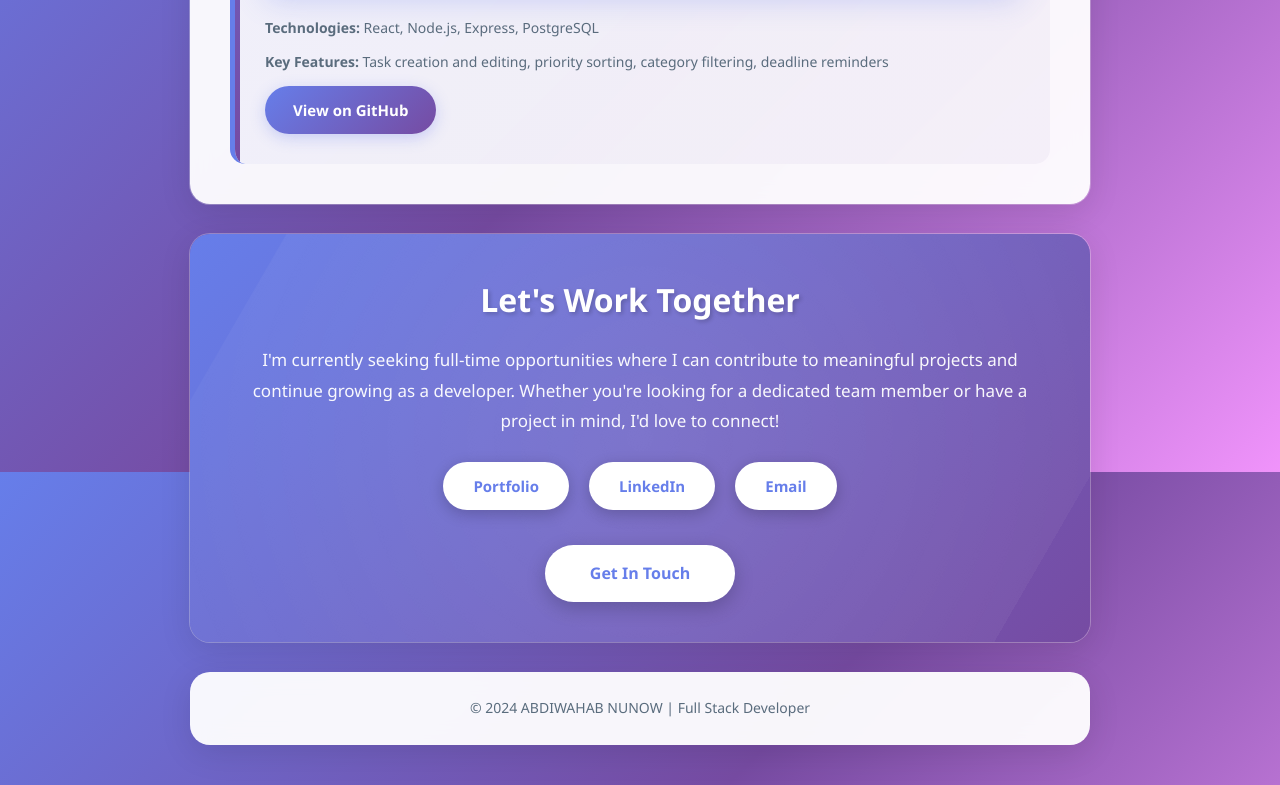
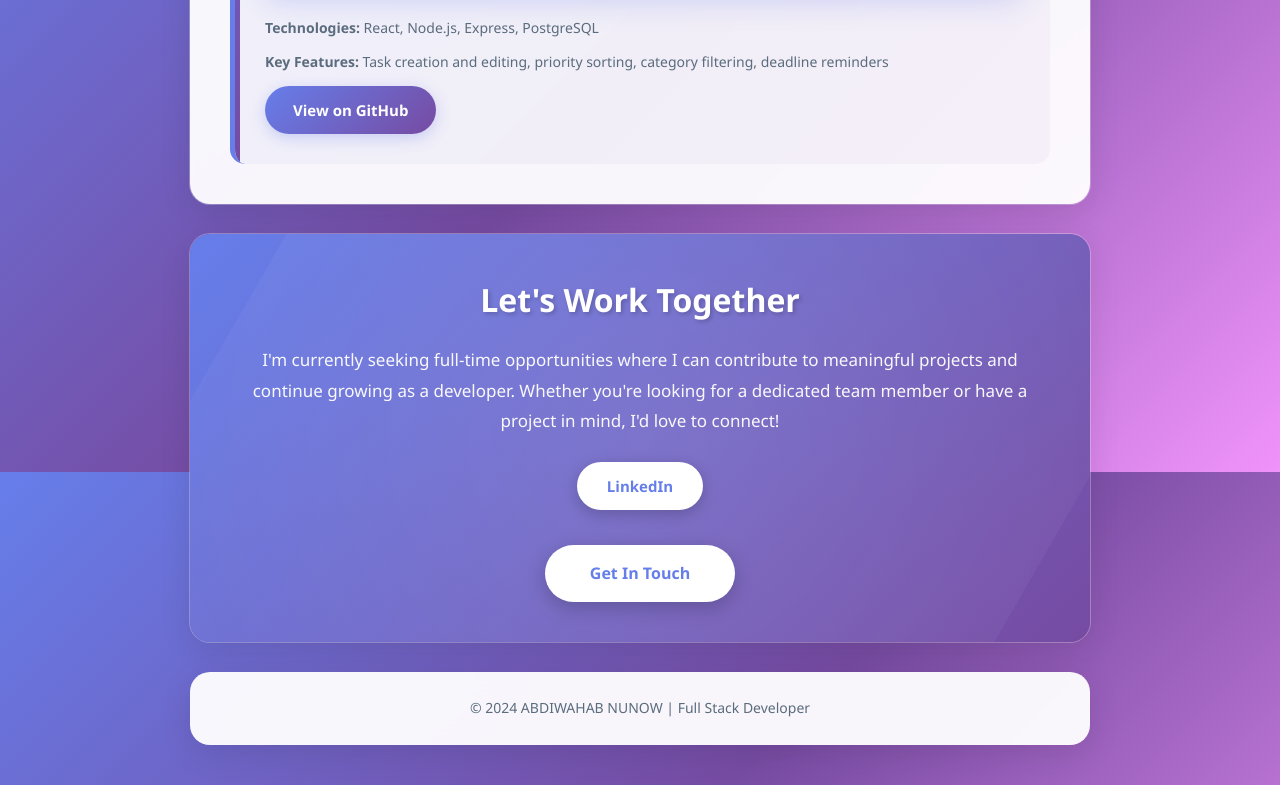
Before and after one commit to abdiwahabnunow/Portfolio, a plain HTML site: page index.html in a window 1280 px wide. Shown: the part 4328-5113 px from the top of the page. Drawn offline with Linux system fonts and the light colour scheme.

Commit message:
added and deleted

```diff
--- a/index.html
+++ b/index.html
@@ -155,9 +155,7 @@
             </p>
 
             <div class="cta-social">
-                <a href="https://abdiwahabnunow.github.io/Portfolio/" target="_blank">Portfolio</a>
                 <a href="https://www.linkedin.com/in/abdiwahab-arale-ba90659a/" target="_blank">LinkedIn</a>
-                <a href="mailto:abdiwahabnunow@gmail.com">Email</a>
             </div>
 
             <a href="mailto:abdiwahabnunow@gmail.com" class="cta-button">Get In Touch</a>
```
